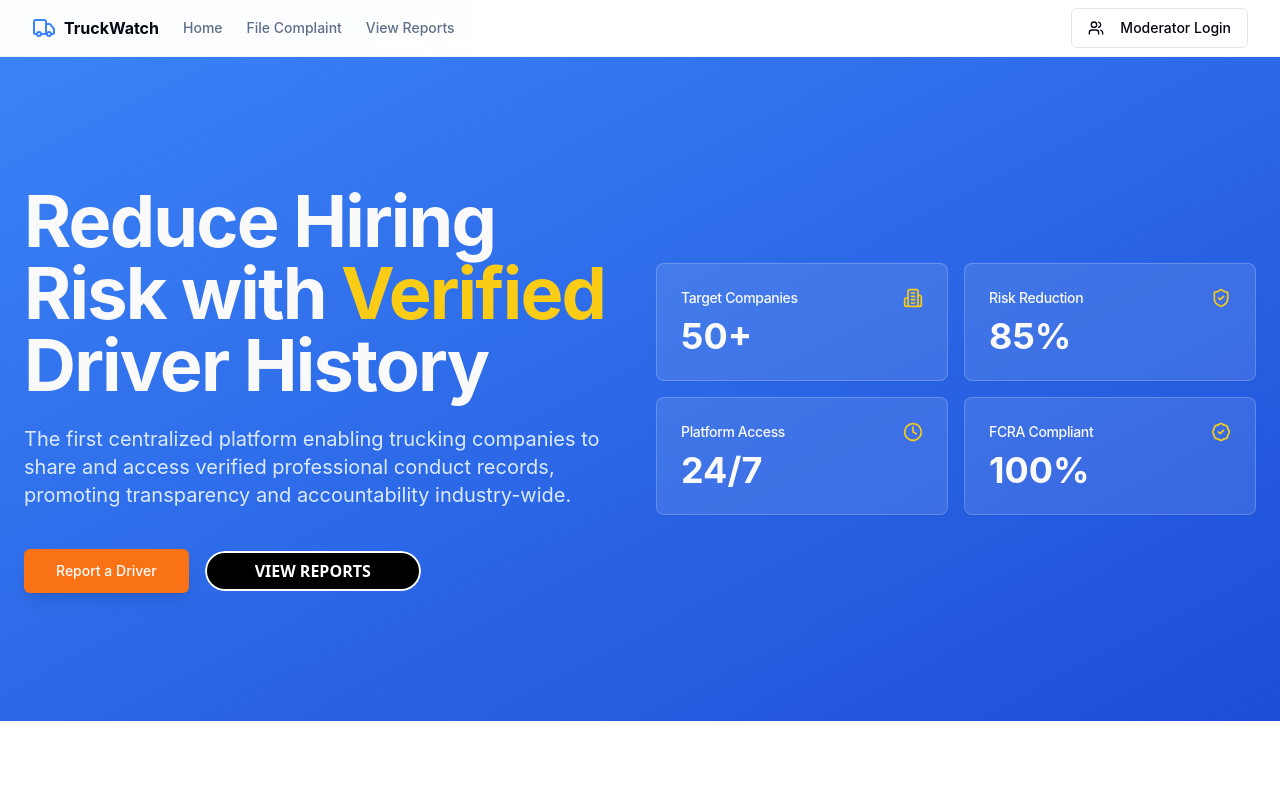
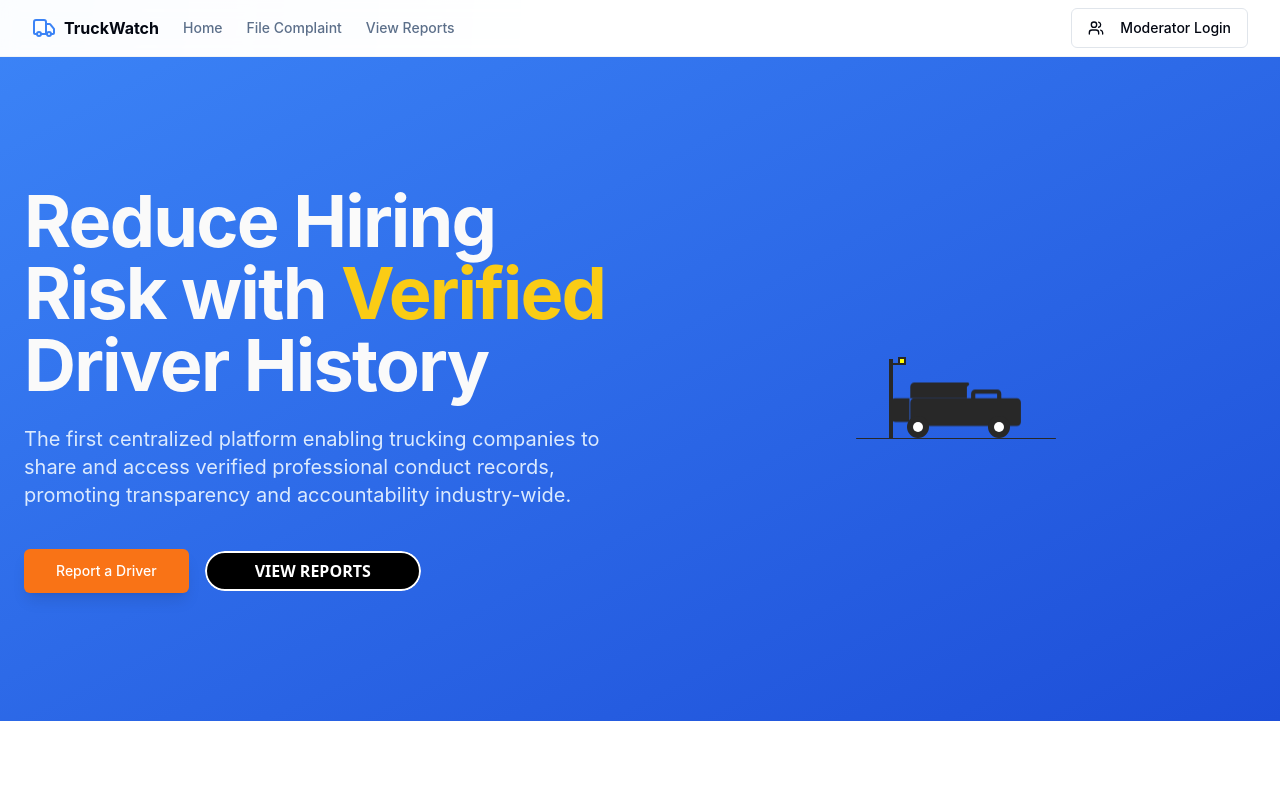
Before and after one commit to cryptolazeez/truckwatch-guardian-system, a React (Vite) app: page / in a window 1280 px wide. Shown: the top 800 px of the page. Built offline with nearby package versions, Linux system fonts and the light colour scheme.

Commit message:
Add truck animation to landing page
Implement the truck animation from Uiverse.io on the landing page.

```diff
--- a/src/components/landing/HeroSection.tsx
+++ b/src/components/landing/HeroSection.tsx
@@ -1,8 +1,7 @@
 
 import { Button } from "@/components/ui/button";
 import { Link } from "react-router-dom";
-import { Building2, ShieldCheck, Clock, BadgeCheck } from 'lucide-react';
-import HeroStatCard from './HeroStatCard';
+import TruckLoader from './TruckLoader';
 
 const HeroSection = () => {
   return (
@@ -28,11 +27,8 @@ const HeroSection = () => {
             </Button>
           </div>
         </div>
-        <div className="animate-fade-in-up md:animate-fade-in grid grid-cols-2 gap-4" style={{ animationDelay: '0.2s' }}>
-          <HeroStatCard icon={Building2} title="Target Companies" value="50+" />
-          <HeroStatCard icon={ShieldCheck} title="Risk Reduction" value="85%" />
-          <HeroStatCard icon={Clock} title="Platform Access" value="24/7" />
-          <HeroStatCard icon={BadgeCheck} title="FCRA Compliant" value="100%" />
+        <div className="animate-fade-in-up md:animate-fade-in flex justify-center items-center" style={{ animationDelay: '0.2s' }}>
+          <TruckLoader />
         </div>
       </div>
     </section>
--- /dev/null
+++ b/src/components/landing/TruckLoader.tsx
@@ -0,0 +1,41 @@
+
+import React from 'react';
+
+const TruckLoader = () => {
+  return (
+    <div className="loader">
+      <div className="truckWrapper">
+        <svg className="truckBody" viewBox="0 0 130 70" fill="#282828" xmlns="http://www.w3.org/2000/svg">
+          <path d="M125.7,35.8h-15.4v-4.5c0-2.3-1.9-4.2-4.2-4.2H84.3c-2.3,0-4.2,1.9-4.2,4.2v4.5H23.5c-2.3,0-4.2,1.9-4.2,4.2v19.4 c0,2.3,1.9,4.2,4.2,4.2h102.2c2.3,0,4.2-1.9,4.2-4.2V40C129.9,37.7,128.1,35.8,125.7,35.8z M84.3,31.3h21.8v4.5H84.3V31.3z" />
+          <path d="M18.6,35.8H4.2C1.9,35.8,0,37.7,0,40v15.2c0,2.3,1.9,4.2,4.2,4.2h14.3V35.8z" />
+          <path d="M75.9,20.1H23.5c-2.3,0-4.2,1.9-4.2,4.2v11.5h56.6V24.3C79.9,22,78.1,20.1,75.9,20.1z" />
+        </svg>
+
+        <div className="truckTires">
+          <svg width="24" height="24" viewBox="0 0 24 24" fill="#282828">
+            <circle cx="12" cy="12" r="11" fill="#282828" />
+            <circle cx="12" cy="12" r="5" fill="white" />
+          </svg>
+          <svg width="24" height="24" viewBox="0 0 24 24" fill="#282828">
+            <circle cx="12" cy="12" r="11" fill="#282828" />
+            <circle cx="12" cy="12" r="5" fill="white" />
+          </svg>
+        </div>
+        <div className="road"></div>
+        <svg
+          height="90"
+          viewBox="0 0 20 90"
+          className="lampPost"
+          xmlns="http://www.w3.org/2000/svg"
+        >
+          <path d="M 5,90 V 10" stroke="#282828" strokeWidth="4" />
+          <path d="M 5,15 h 10" stroke="#282828" strokeWidth="2" />
+          <rect x="12" y="8" width="8" height="8" fill="#282828" />
+          <rect x="14" y="10" width="4" height="4" fill="yellow" />
+        </svg>
+      </div>
+    </div>
+  );
+};
+
+export default TruckLoader;
--- a/src/index.css
+++ b/src/index.css
@@ -254,3 +254,105 @@
 .btn-17:hover:after {
   --progress: -102%;
 }
+
+/* From Uiverse.io by vinodjangid07 - Truck Loader Animation */
+.loader {
+  width: fit-content;
+  height: fit-content;
+  display: flex;
+  align-items: center;
+  justify-content: center;
+}
+
+.truckWrapper {
+  width: 200px;
+  height: 100px;
+  display: flex;
+  flex-direction: column;
+  position: relative;
+  align-items: center;
+  justify-content: flex-end;
+  overflow-x: hidden;
+}
+/* truck upper body */
+.truckBody {
+  width: 130px;
+  height: fit-content;
+  margin-bottom: 6px;
+  animation: motion 1s linear infinite;
+}
+/* truck suspension animation*/
+@keyframes motion {
+  0% {
+    transform: translateY(0px);
+  }
+  50% {
+    transform: translateY(3px);
+  }
+  100% {
+    transform: translateY(0px);
+  }
+}
+/* truck's tires */
+.truckTires {
+  width: 130px;
+  height: fit-content;
+  display: flex;
+  align-items: center;
+  justify-content: space-between;
+  padding: 0px 10px 0px 15px;
+  position: absolute;
+  bottom: 0;
+}
+.truckTires svg {
+  width: 24px;
+}
+
+.road {
+  width: 100%;
+  height: 1.5px;
+  background-color: #282828;
+  position: relative;
+  bottom: 0;
+  align-self: flex-end;
+  border-radius: 3px;
+}
+.road::before {
+  content: "";
+  position: absolute;
+  width: 20px;
+  height: 100%;
+  background-color: #282828;
+  right: -50%;
+  border-radius: 3px;
+  animation: roadAnimation 1.4s linear infinite;
+  border-left: 10px solid white;
+}
+.road::after {
+  content: "";
+  position: absolute;
+  width: 10px;
+  height: 100%;
+  background-color: #282828;
+  right: -65%;
+  border-radius: 3px;
+  animation: roadAnimation 1.4s linear infinite;
+  border-left: 4px solid white;
+}
+
+.lampPost {
+  position: absolute;
+  bottom: 0;
+  right: -90%;
+  height: 90px;
+  animation: roadAnimation 1.4s linear infinite;
+}
+
+@keyframes roadAnimation {
+  0% {
+    transform: translateX(0px);
+  }
+  100% {
+    transform: translateX(-350px);
+  }
+}
```
